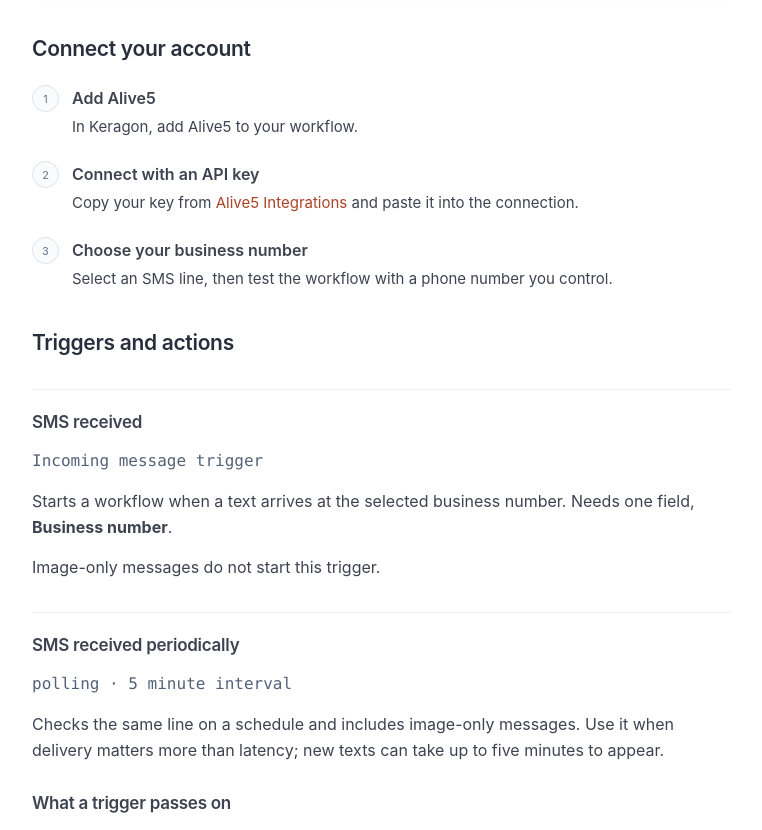
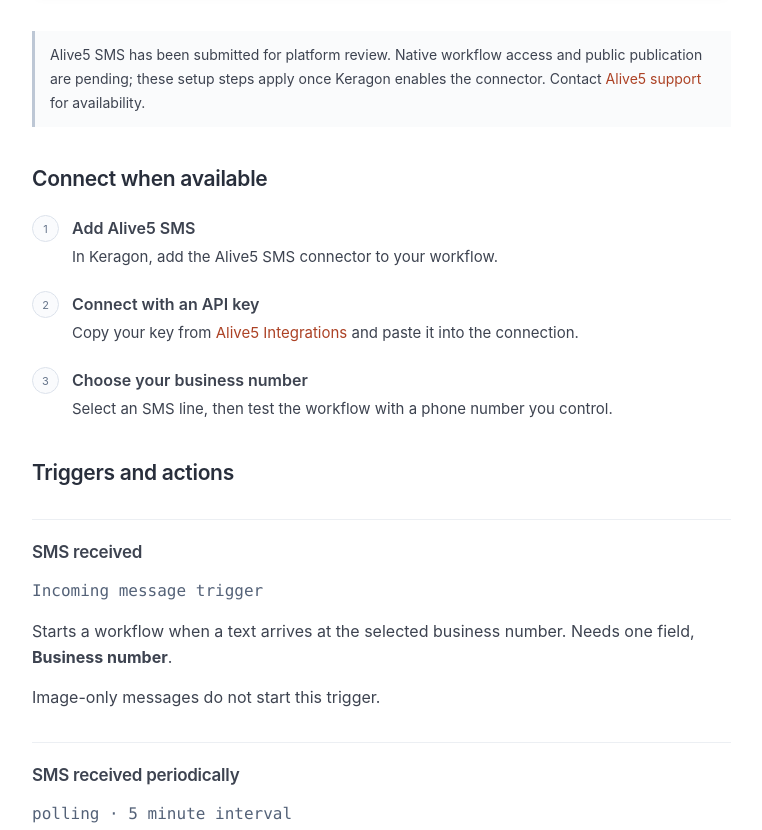
Before and after one commit to imraghavojha/alive5-docs, a plain HTML site: page connectors/keragon.html in a window 1280 px wide. Shown: the part 1129-1959 px from the top of the page, without its empty margins (276-1038 px from the left). Drawn offline with Linux system fonts and the light colour scheme.

Commit message:
Show review status on pending connector guides

```diff
--- a/connectors/keragon.html
+++ b/connectors/keragon.html
@@ -36,7 +36,7 @@
           Run a workflow when a patient texts, and reply from the same line.
         </p>
         <p class="availability">
-          <span class="pill">Developer connector</span
+          <span class="pill">Review requested</span
           ><a href="https://www.keragon.com" target="_blank" rel="noreferrer"
             >Open Keragon ↗</a
           >
@@ -47,11 +47,17 @@
           data-automation="keragon"
           aria-label="Interactive SMS workflow"
         ></section>
-        <h2 id="setup">Connect your account</h2>
+        <div class="note">
+          Alive5 SMS has been submitted for platform review. Native workflow
+          access and public publication are pending; these setup steps apply
+          once Keragon enables the connector. Contact
+          <a href="mailto:support@alive5.com">Alive5 support</a> for availability.
+        </div>
+        <h2 id="setup">Connect when available</h2>
         <ol class="setup-list">
           <li>
-            <strong>Add Alive5</strong>
-            <p>In Keragon, add Alive5 to your workflow.</p>
+            <strong>Add Alive5 SMS</strong>
+            <p>In Keragon, add the Alive5 SMS connector to your workflow.</p>
           </li>
           <li>
             <strong>Connect with an API key</strong>
@@ -84,8 +90,9 @@
           <p class="path">polling · 5 minute interval</p>
           <p>
             Checks the same line on a schedule and includes image-only messages.
-            Use it when delivery matters more than latency; new texts can take
-            up to five minutes to appear.
+            It runs every five minutes when active. Actual arrival time depends
+            on platform scheduling and successful API reads; it does not
+            guarantee delivery.
           </p>
         </div>
 
```
Also changed, not shown: connectors/index.html (+2 -2 lines), connectors/pipedream.html (+7 -2 lines).
